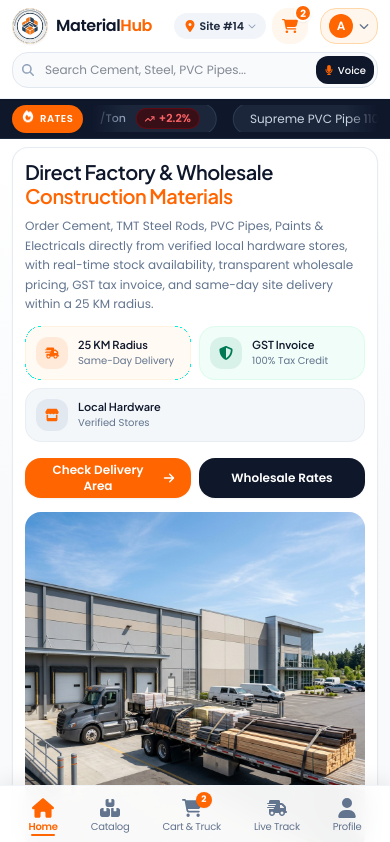
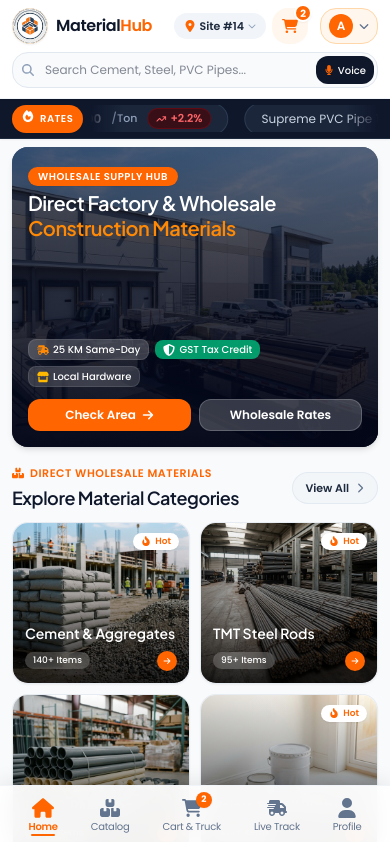
Before and after one commit to ajaycodesx/meterialhub-portal, a Next.js app in the folder buyer-panel/: page / in a window 390 px wide. Shown: the top 842 px of the page. Built offline with nearby package versions, Linux system fonts and the light colour scheme.

Commit message:
Refactor Home Hero section into a rich mobile hero banner card matching Store Hero banner style

```diff
--- a/buyer-panel/app/page.tsx
+++ b/buyer-panel/app/page.tsx
@@ -250,12 +250,72 @@ export default function BuyerPanelHome({ initialView = 'home' }: BuyerPanelProps
 
         {activeView === 'home' && (
           <>
-            <section className="relative py-2 sm:py-6 bg-gradient-to-b from-white via-slate-50 to-[#F8FAFC]">
+            <section className="relative py-2 sm:py-6">
               <div className="max-w-7xl mx-auto px-3 sm:px-6 lg:px-8">
-                <div className="bg-white p-3 sm:p-8 rounded-2xl sm:rounded-3xl border border-slate-200/80 shadow-xs grid grid-cols-1 lg:grid-cols-12 gap-3.5 lg:gap-10 items-stretch">
-                  <div className="lg:col-span-7 flex flex-col justify-between space-y-3 sm:space-y-6">
+
+                {/* Mobile App Hero Banner (Matching Catalog Page Hero Card) */}
+                <div className="sm:hidden relative rounded-2xl overflow-hidden shadow-md bg-slate-900 text-white p-4 flex flex-col justify-between group min-h-[300px]">
+                  <img
+                    src="/images/hero_banner.png"
+                    alt="MaterialHub Wholesale Delivery Truck"
+                    className="absolute inset-0 w-full h-full object-cover group-hover:scale-105 transition-transform duration-700 opacity-60"
+                  />
+
+                  <div className="absolute inset-0 bg-gradient-to-t from-slate-950/95 via-slate-950/65 to-slate-950/30" />
+
+                  <div className="relative z-10 space-y-1">
+                    <span className="inline-flex items-center gap-1 px-2.5 py-0.5 rounded-full bg-[#FF6500] text-white text-[10px] font-semibold uppercase tracking-wider shadow-2xs">
+                      Wholesale Supply Hub
+                    </span>
+                    <h1 className="text-xl font-semibold text-white tracking-tight leading-tight">
+                      Direct Factory &amp; Wholesale <span className="text-orange-400">Construction Materials</span>
+                    </h1>
+                  </div>
+
+                  <div className="relative z-10 space-y-3 pt-4">
+                    <div className="flex flex-wrap items-center gap-1.5 text-[10px] font-medium">
+                      <span className="inline-flex items-center gap-1 px-2 py-0.5 rounded-lg bg-white/20 text-white backdrop-blur-md border border-white/10">
+                        <FaTruckFast className="h-3 w-3 text-orange-400" />
+                        25 KM Same-Day
+                      </span>
+                      <span className="inline-flex items-center gap-1 px-2 py-0.5 rounded-lg bg-emerald-500/80 text-white backdrop-blur-md">
+                        <FaShieldHalved className="h-3 w-3" />
+                        GST Tax Credit
+                      </span>
+                      <span className="inline-flex items-center gap-1 px-2 py-0.5 rounded-lg bg-white/15 text-white backdrop-blur-md border border-white/10">
+                        <FaStore className="h-3 w-3 text-amber-400" />
+                        Local Hardware
+                      </span>
+                    </div>
+
+                    <div className="grid grid-cols-2 gap-2">
+                      <Button
+                        variant="primary"
+                        size="sm"
+                        onClick={() => setIsLocationModalOpen(true)}
+                        icon={<FaArrowRight className="h-3 w-3" />}
+                        className="w-full justify-center text-xs py-2"
+                      >
+                        Check Area
+                      </Button>
+
+                      <Button
+                        variant="secondary"
+                        size="sm"
+                        onClick={() => setIsAuthModalOpen(true)}
+                        className="w-full justify-center text-xs py-2 bg-white/20 hover:bg-white/30 text-white border border-white/20"
+                      >
+                        Wholesale Rates
+                      </Button>
+                    </div>
+                  </div>
+                </div>
+
+                {/* Desktop & Tablet Hero Grid */}
+                <div className="hidden sm:grid grid-cols-1 lg:grid-cols-12 gap-5 lg:gap-10 items-stretch bg-white p-6 sm:p-8 rounded-3xl border border-slate-200/80 shadow-xs">
+                  <div className="lg:col-span-7 flex flex-col justify-between space-y-4 sm:space-y-6">
                     <div>
-                      <h1 className="text-xl sm:text-4xl lg:text-5xl font-semibold text-slate-900 tracking-tight leading-[1.2] mb-2 sm:mb-4">
+                      <h1 className="text-3xl sm:text-4xl lg:text-5xl font-semibold text-slate-900 tracking-tight leading-[1.2] mb-3 sm:mb-4">
                         Direct Factory &amp; Wholesale <span className="text-[#FF6500]">Construction Materials</span>
                       </h1>
 
@@ -265,45 +325,45 @@ export default function BuyerPanelHome({ initialView = 'home' }: BuyerPanelProps
                     </div>
 
                     <div className="space-y-4 sm:space-y-6">
-                      <div className="grid grid-cols-2 sm:grid-cols-3 gap-2 sm:gap-3">
-                        <div className="p-2.5 sm:p-3.5 rounded-2xl bg-orange-50/70 border border-orange-100/60 flex items-center gap-2.5 sm:gap-3">
-                          <div className="h-8 w-8 sm:h-9 sm:w-9 rounded-xl bg-[#FF6500]/10 text-[#FF6500] flex items-center justify-center shrink-0">
+                      <div className="grid grid-cols-3 gap-3">
+                        <div className="p-3.5 rounded-2xl bg-orange-50/70 border border-orange-100/60 flex items-center gap-3">
+                          <div className="h-9 w-9 rounded-xl bg-[#FF6500]/10 text-[#FF6500] flex items-center justify-center shrink-0">
                             <FaTruckFast className="h-3.5 w-3.5" />
                           </div>
                           <div>
-                            <h4 className="text-[11px] sm:text-xs font-semibold text-slate-900">25 KM Radius</h4>
-                            <p className="text-[10px] sm:text-[11px] text-slate-500 font-normal">Same-Day Delivery</p>
+                            <h4 className="text-xs font-semibold text-slate-900">25 KM Radius</h4>
+                            <p className="text-[11px] text-slate-500 font-normal">Same-Day Delivery</p>
                           </div>
                         </div>
 
-                        <div className="p-2.5 sm:p-3.5 rounded-2xl bg-emerald-50/70 border border-emerald-100/60 flex items-center gap-2.5 sm:gap-3">
-                          <div className="h-8 w-8 sm:h-9 sm:w-9 rounded-xl bg-emerald-600/10 text-emerald-700 flex items-center justify-center shrink-0">
+                        <div className="p-3.5 rounded-2xl bg-emerald-50/70 border border-emerald-100/60 flex items-center gap-3">
+                          <div className="h-9 w-9 rounded-xl bg-emerald-600/10 text-emerald-700 flex items-center justify-center shrink-0">
                             <FaShieldHalved className="h-3.5 w-3.5" />
                           </div>
                           <div>
-                            <h4 className="text-[11px] sm:text-xs font-semibold text-slate-900">GST Invoice</h4>
-                            <p className="text-[10px] sm:text-[11px] text-slate-500 font-normal">100% Tax Credit</p>
+                            <h4 className="text-xs font-semibold text-slate-900">GST Invoice</h4>
+                            <p className="text-[11px] text-slate-500 font-normal">100% Tax Credit</p>
                           </div>
                         </div>
 
-                        <div className="col-span-2 sm:col-span-1 p-2.5 sm:p-3.5 rounded-2xl bg-slate-100/80 border border-slate-200/60 flex items-center gap-2.5 sm:gap-3">
-                          <div className="h-8 w-8 sm:h-9 sm:w-9 rounded-xl bg-slate-200 text-[#FF6500] flex items-center justify-center shrink-0">
+                        <div className="p-3.5 rounded-2xl bg-slate-100/80 border border-slate-200/60 flex items-center gap-3">
+                          <div className="h-9 w-9 rounded-xl bg-slate-200 text-[#FF6500] flex items-center justify-center shrink-0">
                             <FaStore className="h-3.5 w-3.5" />
                           </div>
                           <div>
-                            <h4 className="text-[11px] sm:text-xs font-semibold text-slate-900">Local Hardware</h4>
-                            <p className="text-[10px] sm:text-[11px] text-slate-500 font-normal">Verified Stores</p>
+                            <h4 className="text-xs font-semibold text-slate-900">Local Hardware</h4>
+                            <p className="text-[11px] text-slate-500 font-normal">Verified Stores</p>
                           </div>
                         </div>
                       </div>
 
-                      <div className="grid grid-cols-2 gap-2 sm:gap-3">
+                      <div className="grid grid-cols-2 gap-3">
                         <Button
                           variant="primary"
                           size="md"
                           onClick={() => setIsLocationModalOpen(true)}
-                          icon={<FaArrowRight className="h-3 w-3 sm:h-3.5 sm:w-3.5" />}
-                          className="w-full justify-center text-xs sm:text-sm py-2.5 sm:py-3.5"
+                          icon={<FaArrowRight className="h-3.5 w-3.5" />}
+                          className="w-full justify-center text-sm py-3.5"
                         >
                           Check Delivery Area
                         </Button>
@@ -312,7 +372,7 @@ export default function BuyerPanelHome({ initialView = 'home' }: BuyerPanelProps
                           variant="secondary"
                           size="md"
                           onClick={() => setIsAuthModalOpen(true)}
-                          className="w-full justify-center text-xs sm:text-sm py-2.5 sm:py-3.5"
+                          className="w-full justify-center text-sm py-3.5"
                         >
                           Wholesale Rates
                         </Button>
@@ -321,7 +381,7 @@ export default function BuyerPanelHome({ initialView = 'home' }: BuyerPanelProps
                   </div>
 
                   <div className="lg:col-span-5 h-full flex">
-                    <div className="relative rounded-2xl sm:rounded-3xl overflow-hidden shadow-2xs group bg-slate-100 w-full h-full min-h-[200px] sm:min-h-[380px]">
+                    <div className="relative rounded-3xl overflow-hidden shadow-2xs group bg-slate-100 w-full h-full min-h-[380px]">
                       <img
                         src="/images/hero_banner.png"
                         alt="MaterialHub Wholesale Delivery Truck"
@@ -330,6 +390,7 @@ export default function BuyerPanelHome({ initialView = 'home' }: BuyerPanelProps
                     </div>
                   </div>
                 </div>
+
               </div>
             </section>
 
```
